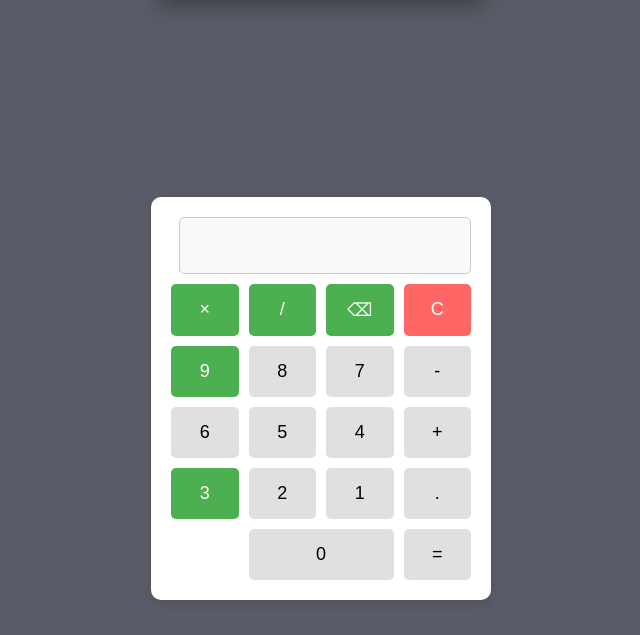
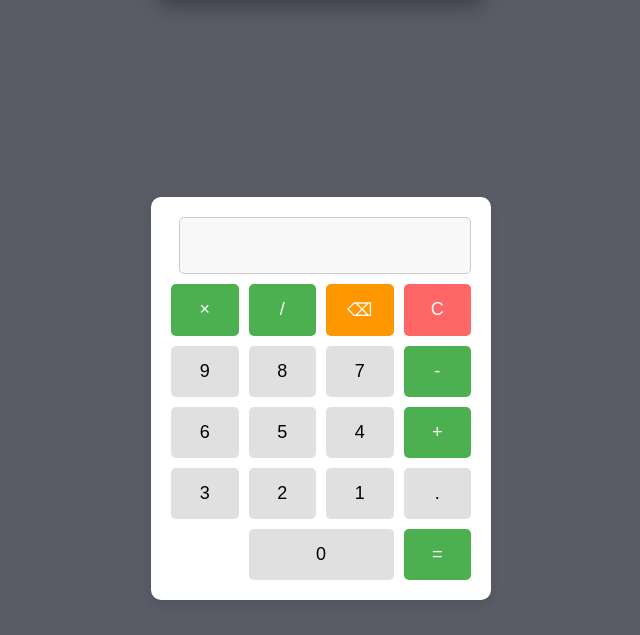
Before and after one commit to youssef216206/simple-calculator-and-a-digital-clock, a plain HTML site: page index.html in a window 1280 px wide. Shown: the part 165-800 px from the top of the page, without its empty margins (319-959 px from the left). Drawn offline with Linux system fonts and the light colour scheme.

Commit message:
Update style.css

```diff
--- a/style.css
+++ b/style.css
@@ -15,6 +15,7 @@ body {
     justify-content: center;
     gap: 200px;
 }
+
 .calculator {
     background-color: #fff;
     padding: 20px;
@@ -72,19 +73,28 @@ button:nth-child(1):hover {
     background-color: #ff4d4d;
 }
 
-button:nth-child(2),
+button:nth-child(2) {
+    background-color: #ff9800;
+    color: white;
+}
+
+button:nth-child(2):hover {
+    background-color: #e68900;
+}
+
 button:nth-child(3),
 button:nth-child(4),
-button:nth-child(8),
-button:nth-child(16) {
+button:nth-child(5),
+button:nth-child(9),
+button:nth-child(17) {
     background-color: #4CAF50;
     color: white;
 }
 
-button:nth-child(2):hover,
 button:nth-child(3):hover,
 button:nth-child(4):hover,
-button:nth-child(8):hover,
-button:nth-child(16):hover {
+button:nth-child(5):hover,
+button:nth-child(9):hover,
+button:nth-child(17):hover {
     background-color: #45a049;
 }
```
